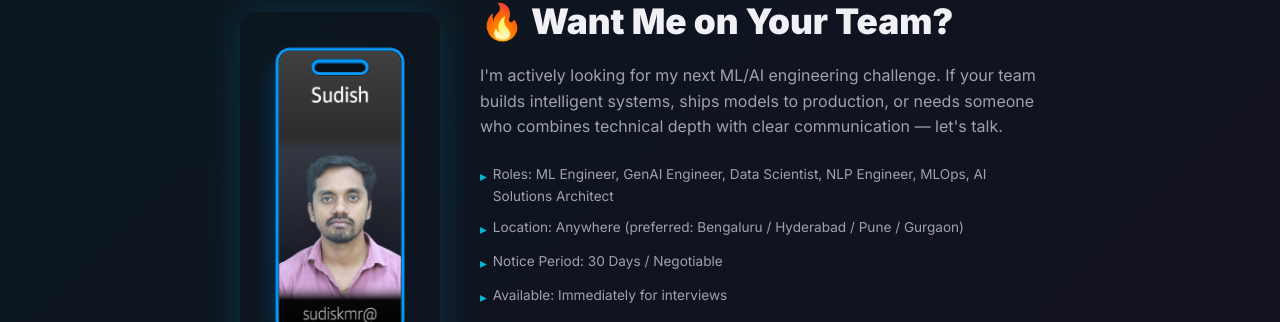
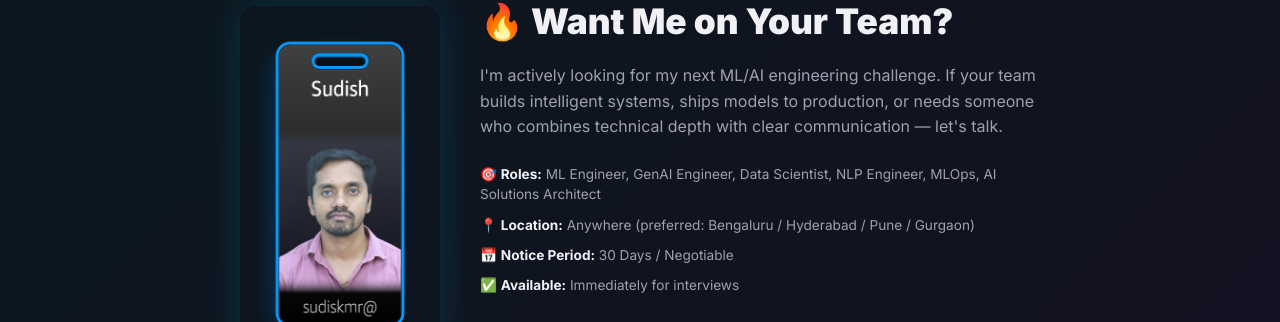
Before and after one commit to Sudish007/portfolio, a plain HTML site: page index.html in a window 1280 px wide. Shown: the part 6543-6865 px from the top of the page. Drawn offline with Linux system fonts and the light colour scheme.

Commit message:
Fix hire details: use block display, emoji icons instead of flex dots - guaranteed alignment

```diff
--- a/index.html
+++ b/index.html
@@ -162,9 +162,9 @@ section{padding:100px 0}
 .hire-section h2{font-size:clamp(1.6rem,4vw,2.2rem);font-weight:900;margin-bottom:14px}
 .hire-section .hire-subtitle{color:var(--text2);font-size:1rem;margin:14px 0;text-align:left}
 @media(max-width:768px){.hire-layout{flex-direction:column;text-align:left}.hire-badge-img{width:160px}.hire-text{text-align:left;max-width:100%}}
-.hire-details{display:flex;flex-direction:column;align-items:flex-start;gap:10px;margin:24px 0 32px;font-size:.85rem;color:var(--text2);padding-left:0}
-.hire-details span{display:flex;align-items:flex-start;gap:6px;text-align:left;padding-left:0}
-.hire-details .dot{color:var(--accent);flex-shrink:0;margin-top:2px}
+.hire-details{margin:24px 0 32px;font-size:.85rem;color:var(--text2)}
+.hire-details span{display:block;margin-bottom:10px;line-height:1.5;text-align:left}
+.hire-details strong{color:var(--text)}
 .hire-buttons{display:flex;justify-content:flex-start;gap:14px;flex-wrap:wrap}
 @media(max-width:768px){.hire-buttons{flex-direction:column;width:100%}.hire-buttons .btn{width:100%;justify-content:center}}
 
@@ -224,7 +224,8 @@ section{padding:100px 0}
 .tl-header{flex-direction:column}
 .projects-grid{grid-template-columns:1fr}
 .contact-grid{grid-template-columns:1fr}
-.hire-details{flex-direction:column;align-items:center;gap:12px}
+.hire-details{align-items:flex-start;padding-left:0;margin-left:0}
+.hire-details span{padding-left:0;margin-left:0}
 section{padding:70px 0}.numbers-section,.why-hire,.hire-section{padding:60px 0}
 }
 @media(max-width:480px){
@@ -474,10 +475,10 @@ section{padding:70px 0}.numbers-section,.why-hire,.hire-section{padding:60px 0}
 <h2>🔥 Want Me on Your Team?</h2>
 <p class="hire-subtitle">I'm actively looking for my next ML/AI engineering challenge. If your team builds intelligent systems, ships models to production, or needs someone who combines technical depth with clear communication — let's talk.</p>
 <div class="hire-details">
-<span><span class="dot">▸</span> Roles: ML Engineer, GenAI Engineer, Data Scientist, NLP Engineer, MLOps, AI Solutions Architect</span>
-<span><span class="dot">▸</span> Location: Anywhere (preferred: Bengaluru / Hyderabad / Pune / Gurgaon)</span>
-<span><span class="dot">▸</span> Notice Period: 30 Days / Negotiable</span>
-<span><span class="dot">▸</span> Available: Immediately for interviews</span>
+<span>🎯 <strong>Roles:</strong> ML Engineer, GenAI Engineer, Data Scientist, NLP Engineer, MLOps, AI Solutions Architect</span>
+<span>📍 <strong>Location:</strong> Anywhere (preferred: Bengaluru / Hyderabad / Pune / Gurgaon)</span>
+<span>📅 <strong>Notice Period:</strong> 30 Days / Negotiable</span>
+<span>✅ <strong>Available:</strong> Immediately for interviews</span>
 </div>
 <div class="hire-buttons">
 <a href="https://wa.me/919870176701?text=Hi%20Sudish%2C%20I%20have%20a%20role%20I'd%20like%20to%20discuss%20at%20my%20company.%20Let's%20connect!" target="_blank" class="btn btn-whatsapp"><svg width="18" height="18" fill="#fff" viewBox="0 0 24 24"><path d="M17.472 14.382c-.297-.149-1.758-.867-2.03-.967-.273-.099-.471-.148-.67.15-.197.297-.767.966-.94 1.164-.173.199-.347.223-.644.075-.297-.15-1.255-.463-2.39-1.475-.883-.788-1.48-1.761-1.653-2.059-.173-.297-.018-.458.13-.606.134-.133.298-.347.446-.52.149-.174.198-.298.298-.497.099-.198.05-.371-.025-.52-.075-.149-.669-1.612-.916-2.207-.242-.579-.487-.5-.669-.51-.173-.008-.371-.01-.57-.01-.198 0-.52.074-.792.372-.272.297-1.04 1.016-1.04 2.479 0 1.462 1.065 2.875 1.213 3.074.149.198 2.096 3.2 5.077 4.487.709.306 1.262.489 1.694.625.712.227 1.36.195 1.871.118.571-.085 1.758-.719 2.006-1.413.248-.694.248-1.289.173-1.413-.074-.124-.272-.198-.57-.347m-5.421 7.403h-.004a9.87 9.87 0 01-5.031-1.378l-.361-.214-3.741.982.998-3.648-.235-.374a9.86 9.86 0 01-1.51-5.26c.001-5.45 4.436-9.884 9.888-9.884 2.64 0 5.122 1.03 6.988 2.898a9.825 9.825 0 012.893 6.994c-.003 5.45-4.437 9.884-9.885 9.884m8.413-18.297A11.815 11.815 0 0012.05 0C5.495 0 .16 5.335.157 11.892c0 2.096.547 4.142 1.588 5.945L.057 24l6.305-1.654a11.882 11.882 0 005.683 1.448h.005c6.554 0 11.89-5.335 11.893-11.893a11.821 11.821 0 00-3.48-8.413z"/></svg> WhatsApp Me Now</a>
```
